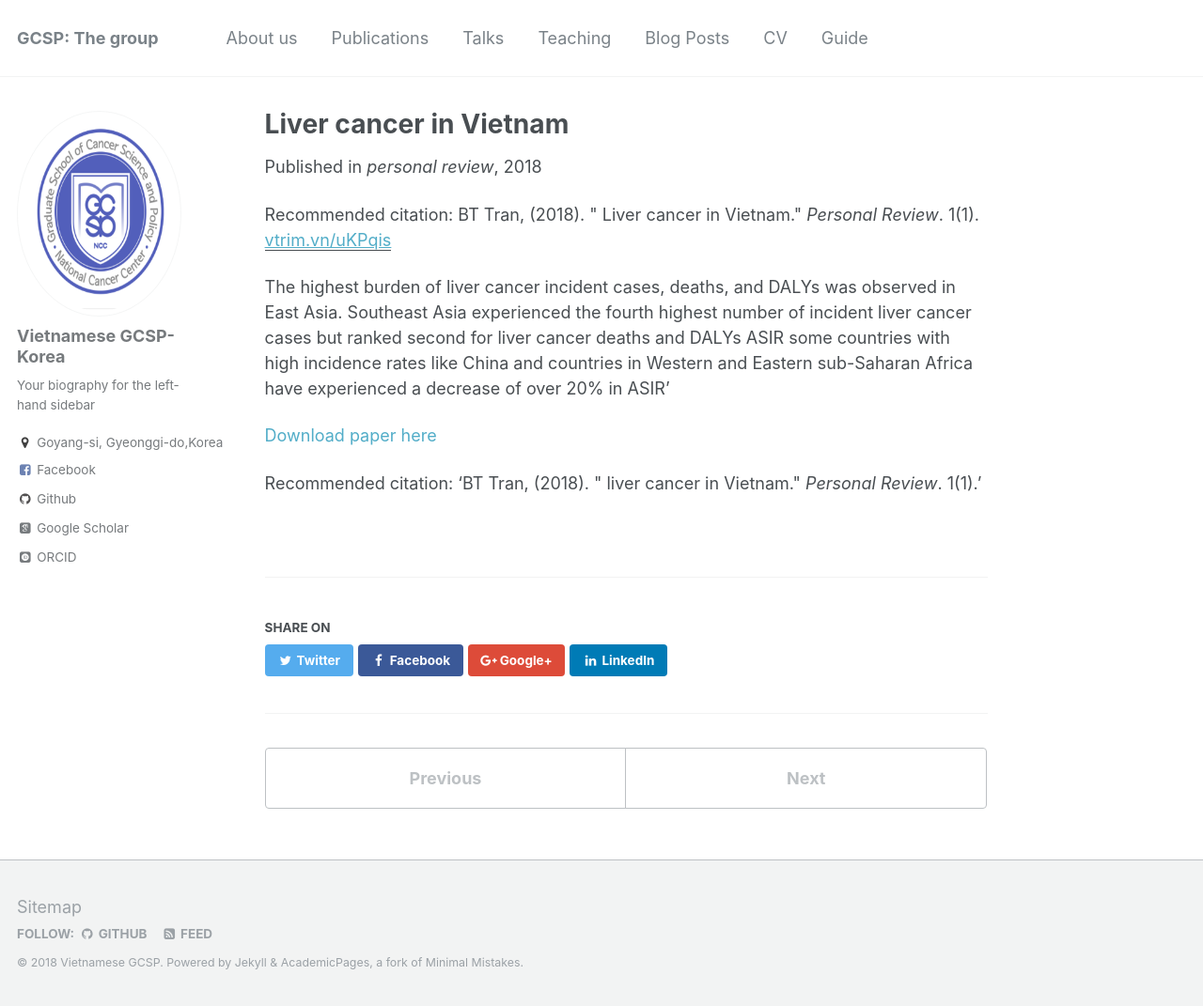
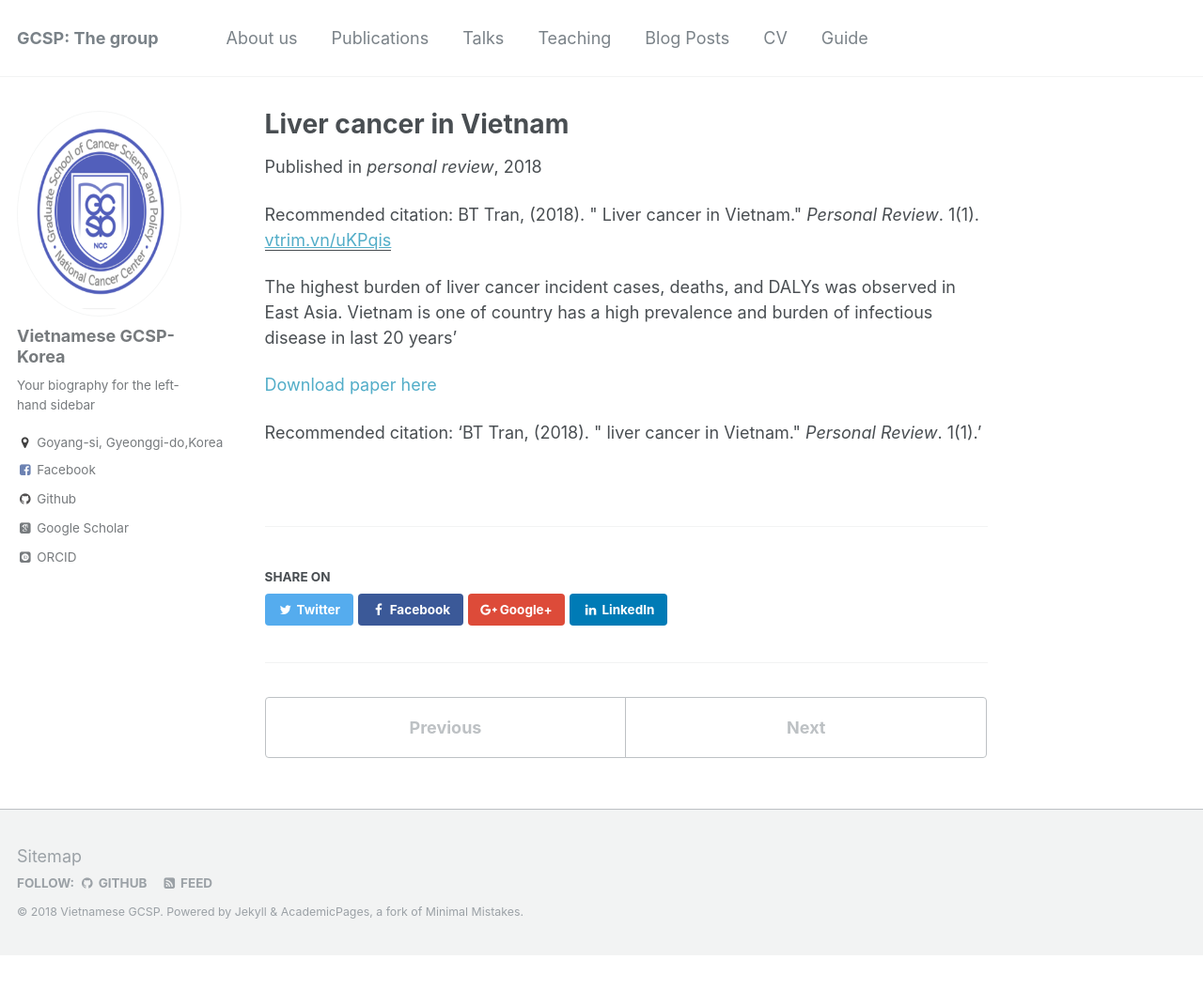
Before and after one commit to kklot/gcsp, a Jekyll site: the page built from _publications/2009-10-01-paper-title-number-4.md, in a window 1280 px wide and 1071 px high. Shown: the whole window at 94% size. Built offline with Jekyll 4.4.1, drawn with Linux system fonts in a browser that asks for light colours; some web fonts are replaced.

Commit message:
Update 2009-10-01-paper-title-number-4.md

```diff
--- a/_publications/2009-10-01-paper-title-number-4.md
+++ b/_publications/2009-10-01-paper-title-number-4.md
@@ -2,13 +2,13 @@
 title: "Liver cancer in Vietnam"
 collection: publications
 permalink: /publication/2009-10-01-paper-title-number-2
-excerpt: 'The highest burden of liver cancer incident cases, deaths, and DALYs was observed in East Asia. Southeast Asia experienced the fourth highest number of incident liver cancer cases but ranked second for liver cancer deaths and DALYs ASIR some countries with high incidence rates like China and countries in Western and Eastern sub-Saharan Africa have experienced a decrease of over 20% in ASIR'
+excerpt: 'Describe the situation on liver cancer in Vietnam'
 date: 2018-MAY-31
 venue: 'personal review'
 paperurl: 'vtrim.vn/uKPqis'
 citation: 'BT Tran, (2018). &quot; Liver cancer in Vietnam.&quot; <i>Personal Review</i>. 1(1).'
 ---
-The highest burden of liver cancer incident cases, deaths, and DALYs was observed in East Asia. Southeast Asia experienced the fourth highest number of incident liver cancer cases but ranked second for liver cancer deaths and DALYs ASIR some countries with high incidence rates like China and countries in Western and Eastern sub-Saharan Africa have experienced a decrease of over 20% in ASIR'
+The highest burden of liver cancer incident cases, deaths, and DALYs was observed in East Asia. Vietnam is one of country has a high prevalence and burden of infectious disease in last 20 years'
 
 [Download paper here](vtrim.vn/uKPqis)
 
```
